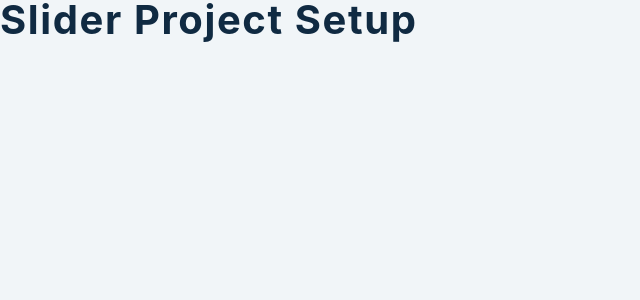
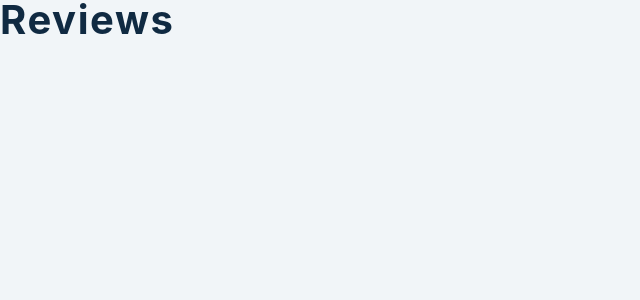
Before and after one commit to pyrhaa/react-projects, a React (Create React App) app in the folder 07-slider/setup/: page / in a window 1280 px wide. Shown: the top 300 px of the page, without its empty margins (0-640 px from the left). Built offline with nearby package versions, Linux system fonts and the light colour scheme.

Commit message:
first commit slider

```diff
--- a/07-slider/setup/src/App.js
+++ b/07-slider/setup/src/App.js
@@ -3,7 +3,7 @@ import { FiChevronRight, FiChevronLeft } from 'react-icons/fi';
 import { FaQuoteRight } from 'react-icons/fa';
 import data from './data';
 function App() {
-  return <h2>slider project setup</h2>;
+  return <h2>reviews</h2>;
 }
 
 export default App;
```
Also changed, not shown: 1 other file (tests, documents, lock files or other folders).
